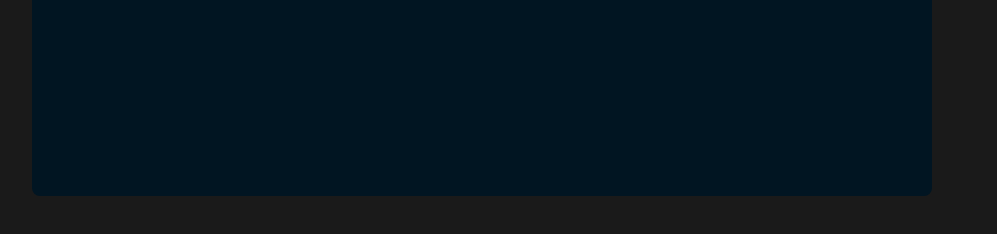
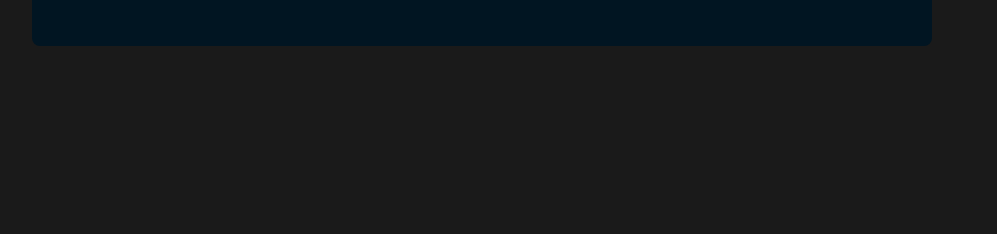
Before and after one commit to BrunoSGomes/brunogomes, a plain HTML site: page index.html in a window 1280 px wide. Shown: the part 512-746 px from the top of the page, without its empty margins (158-1155 px from the left). Drawn offline with Linux system fonts and the light colour scheme.

Commit message:
chore(portfolio): update height of the card

```diff
--- a/styles.css
+++ b/styles.css
@@ -37,11 +37,11 @@ body {
 
 .card {
     width: 50vw;
-    height: 80vh;
+    height: 550px;
     background-color: #011522;
     border-radius: 8px;
-    min-height: 700px;
-    max-height: 700px;
+    min-height: 550px;
+    max-height: 550px;
     min-width: 900px;
     max-width: 1080px;
 }
```
